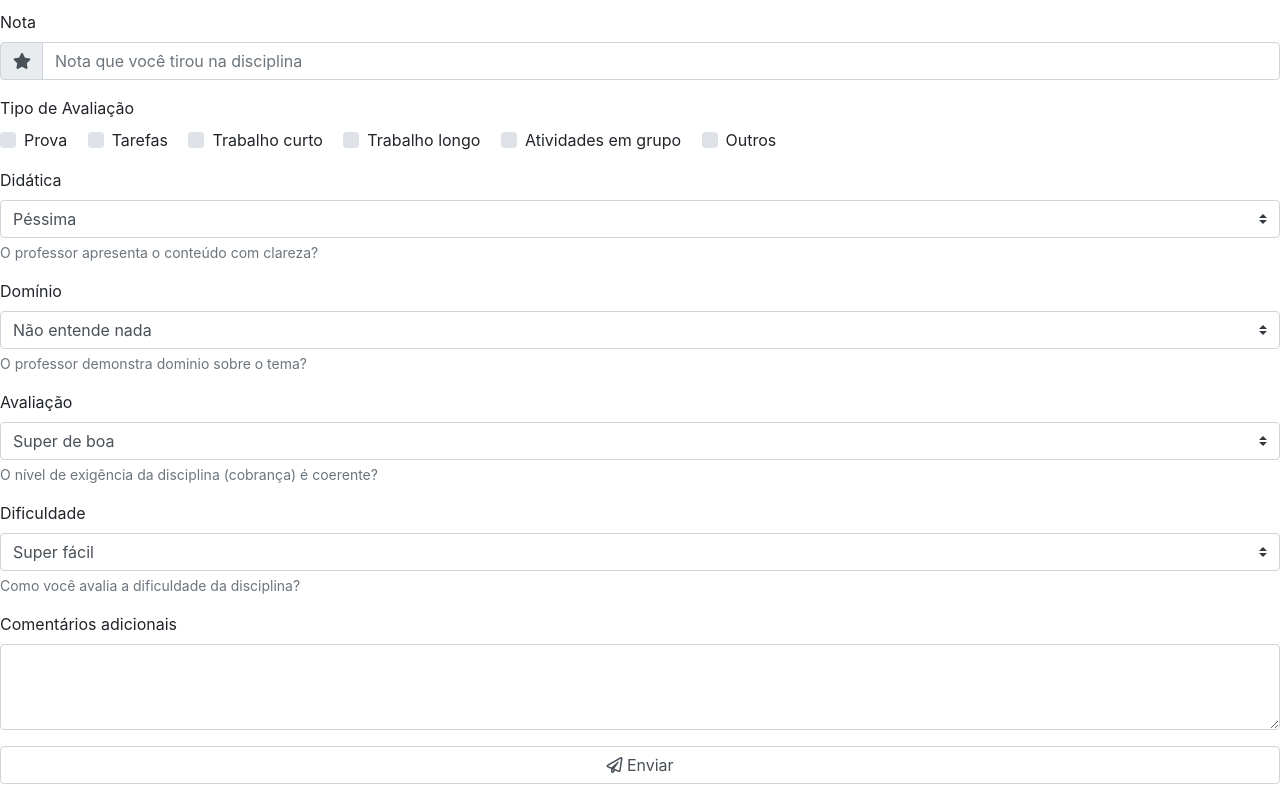
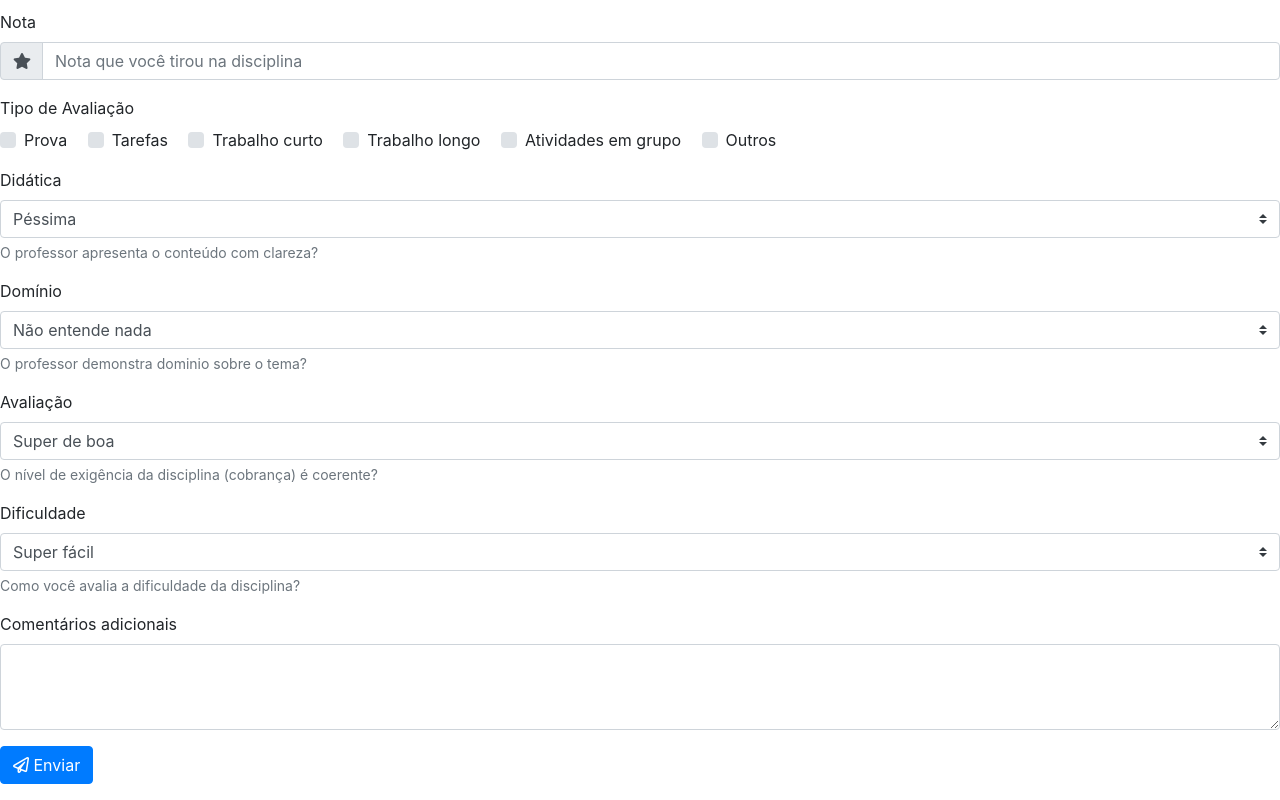
Before and after one commit to otavioon/professor-de-boa, a plain HTML site: page cadastrar.html in a window 1280 px wide. Shown: the part 714-1514 px from the top of the page. Drawn offline with nearby package versions, Linux system fonts and the light colour scheme.

Commit message:
cadastrar screen

```diff
--- a/cadastrar.html
+++ b/cadastrar.html
@@ -214,7 +214,7 @@
                       </div>
                     <div class="form-group">
 
-                    <button name="submit" type="submit" class="button-success pure-button button-xlarge form-control">
+                    <button name="submit" type="submit" class="btn btn-primary">
                         <i class="far fa-paper-plane"></i>&nbsp;Enviar
                     </button>
                     </div>
```
